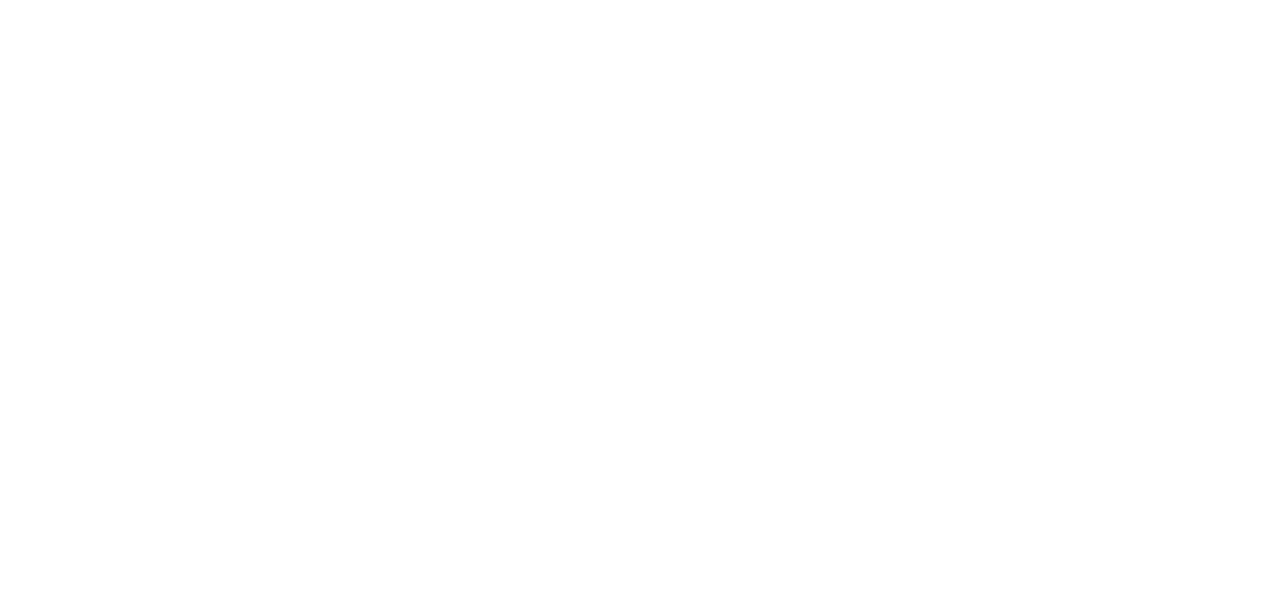
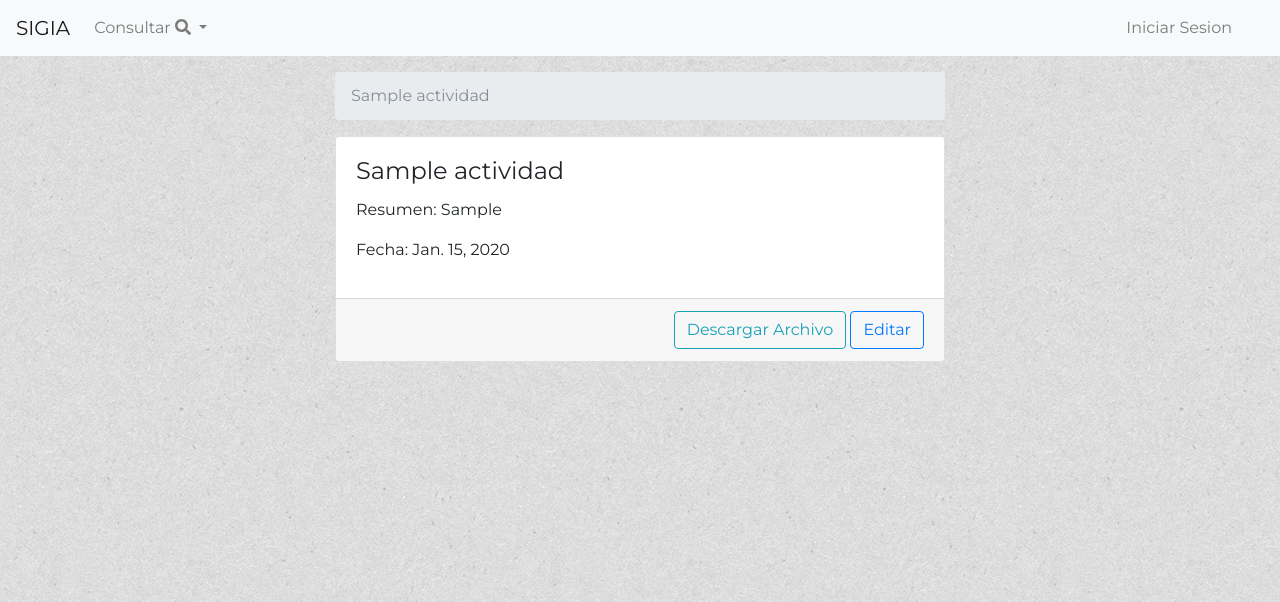
Before and after one commit to jlopez0591/SIGIA, a Django app: page /actividad/proyecto/1/ in a window 1280 px wide. Before the commit the part shown is empty. Shown: the top 602 px of the page. Run offline with Django 3.2, Linux system fonts and the light colour scheme; tables that the repository leaves empty hold one stand-in row (values such as "Sample post"); some libraries are stand-ins or nearby versions.

Commit message:
Agregar breadcrumbs a plantillas de actividad.

```diff
--- a/actividades/templates/actividades/include/tabla_actividad.html
+++ b/actividades/templates/actividades/include/tabla_actividad.html
@@ -17,7 +17,7 @@
                 <td>{{ actividad.fecha_creacion }}</td>
                 <td>{{ actividad.get_estado_display }}</td>
                 <td>
-                    <a class="btn btn-outline-primary" href="{% url 'actividad:detalle' actividad.pk %}">Ver</a>
+                    <a class="btn btn-outline-primary" href="{{ actividad.get_absolute_url }}">Ver</a>
                     {% if perms.actividad.aprobar_actividad and actividad.usuario not in request.user or request.user.is_superuser %}
                         <form method="post" action="{% url 'actividad:aprobar' actividad.pk %}">
                             {% csrf_token %}
--- a/actividades/templates/actividades/proyecto/detalle.html
+++ b/actividades/templates/actividades/proyecto/detalle.html
@@ -0,0 +1,49 @@
+{% extends 'base.html' %}
+
+{% block title %}
+    Detalle de Actividad
+{% endblock %}
+
+{% block content %}
+    <div class="row">
+        <div class="col-md-6 offset-md-3 col-sm-12">
+
+            <nav aria-label="breadcrumb">
+                <ol class="breadcrumb">
+                    {% if actividad.usuario == request.user %}
+                    <li class="breadcrumb-item"><a href="{% url 'actividad:propias' %}">Mis Actividades</a></li>
+                    {% elif perms.actividad.aprobar_actividad %}
+                    <li class="breadcrumb-item"><a href="{% url 'actividad:pendientes' %}">Actividades Pendientes</a></li>
+                    {% endif %}
+                    <li class="breadcrumb-item active" aria-current="page">{{ actividad.nombre_actividad }}</li>
+
+                </ol>
+            </nav>
+        </div>
+    </div>
+    <div class="row">
+        <div class="col-md-6 offset-md-3 col-sm-12">
+            <div class="card">
+                <div class="card-body">
+                    <h4 class="card-title">{{ actividad.nombre_actividad.capitalize }}</h4>
+                    {% if actividad.resumen %}<p class="card-text">Resumen: {{ actividad.resumen|safe }}</p>{% endif %}
+                    <p class="card-text">Fecha: {{ actividad.fecha }}</p>
+                    <ul class="list-group list-group-flush">
+                        {% if request.user == actividad.usuario or request.user.perfil.seccion == actividad.ubicacion and perms.actividad.aprobar_actividad %}
+                            {% if actividad.estado %}
+                                <li class="list-group-item">Estado: {{ actividad.get_estado_display }}</li>{% endif %}
+                            {% if actividad.motivo_rechazo %}
+                                <li class="list-group-item">Motivo de Rechazo{{ actividad.motivo_rechazo }}</li>
+                            {% endif %}
+                        {% endif %}
+                    </ul>
+                </div>
+                <div class="card-footer text-right">
+                    <a href="/media/{{ actividad.archivo }}" class="btn btn-outline-info"><i
+                            class="fa-file-archive-o"></i> Descargar Archivo</a>
+                    <a href="{{ actividad.get_edit_url }}" class="btn btn-outline-primary">Editar</a>
+                </div>
+            </div>
+        </div>
+    </div>
+{% endblock %}
--- a/actividades/views.py
+++ b/actividades/views.py
@@ -26,7 +26,7 @@
 
 
 class ActivityCreateView(SuccessMessageMixin, CreateView):
-    # permission_required = ''
+    permission_required = 'actividades.create_actividad'
     success_url = reverse_lazy('actividad:propias')
     context_object_name = 'form'
     success_message = 'Actividad Registrada'
@@ -39,7 +39,6 @@
             return self.form_invalid(form)
 
 
-# TODO: Dynamic model and template: https://stackoverflow.com/questions/20049067/class-based-detailview-dynamically-choose-template
 class ActivityDetailView(DetailView):
     context_object_name = 'actividad'
 
@@ -80,7 +79,7 @@
 
     def get_queryset(self):
         if self.request.user.is_superuser:
-            qs = Actividad.objects.filter(estado='espera')
+            qs = Actividad.objects.en_espera()
         else:
             qs = Actividad.objects.puede_aprobar(usuario=self.request.user)
         return qs
@@ -90,10 +89,7 @@
 def aprobar_actividad(request, pk):
     if request.method == 'POST':
         actividad = Actividad.objects.get(pk=pk)
-        usuario = Actividad.usuario
-        texto = "ha sido aprobada!"
         actividad.aprobar()
-        # Notificacion.objects.create(usuario=usuario, fecha_creada=timezone.now())
         return redirect(reverse('actividad:pendientes'))
 
 
```
Also changed, not shown: actividades/managers.py (+7 -2 lines), actividades/templates/actividades/propias.html (+10 -1 lines).
